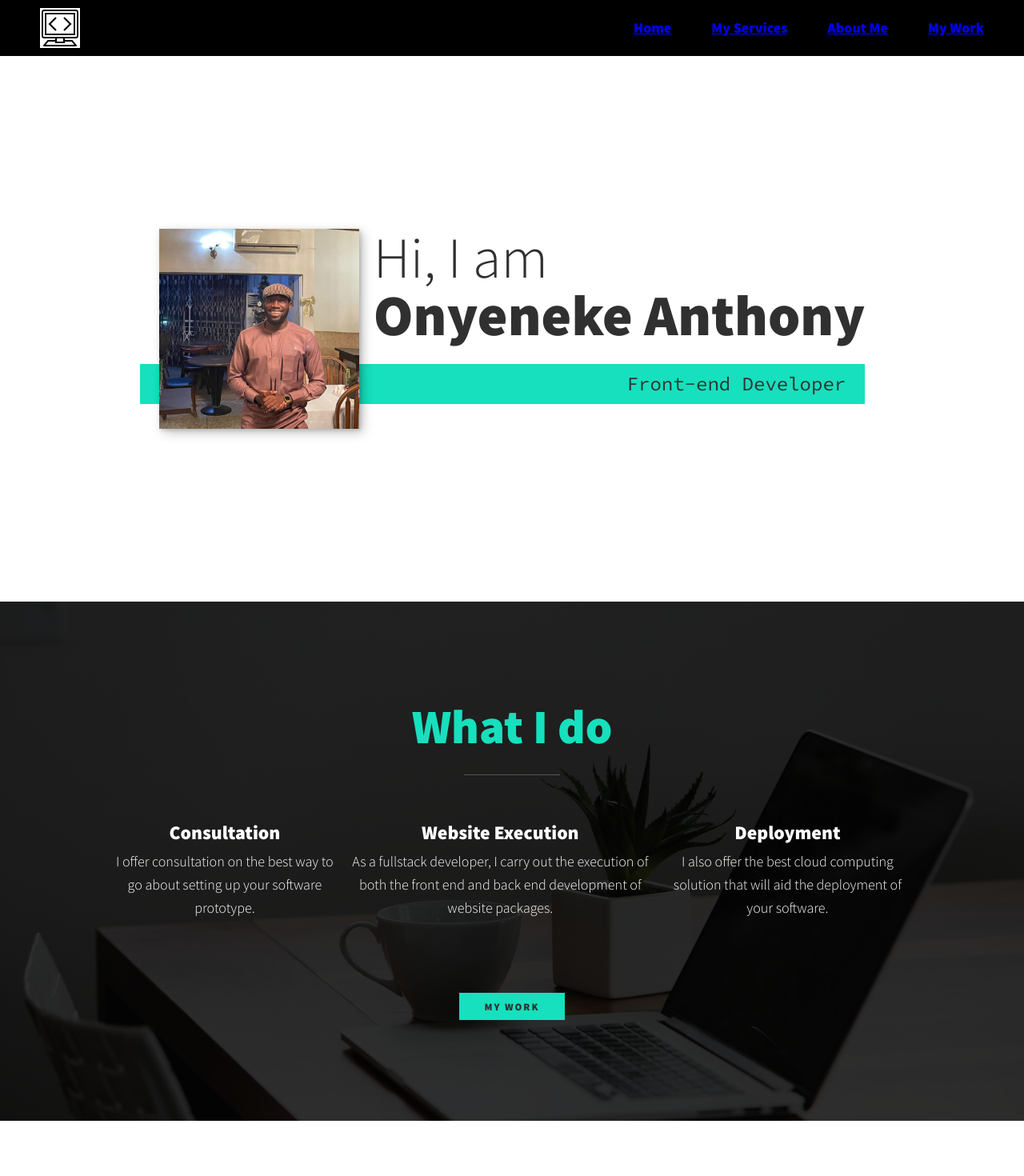
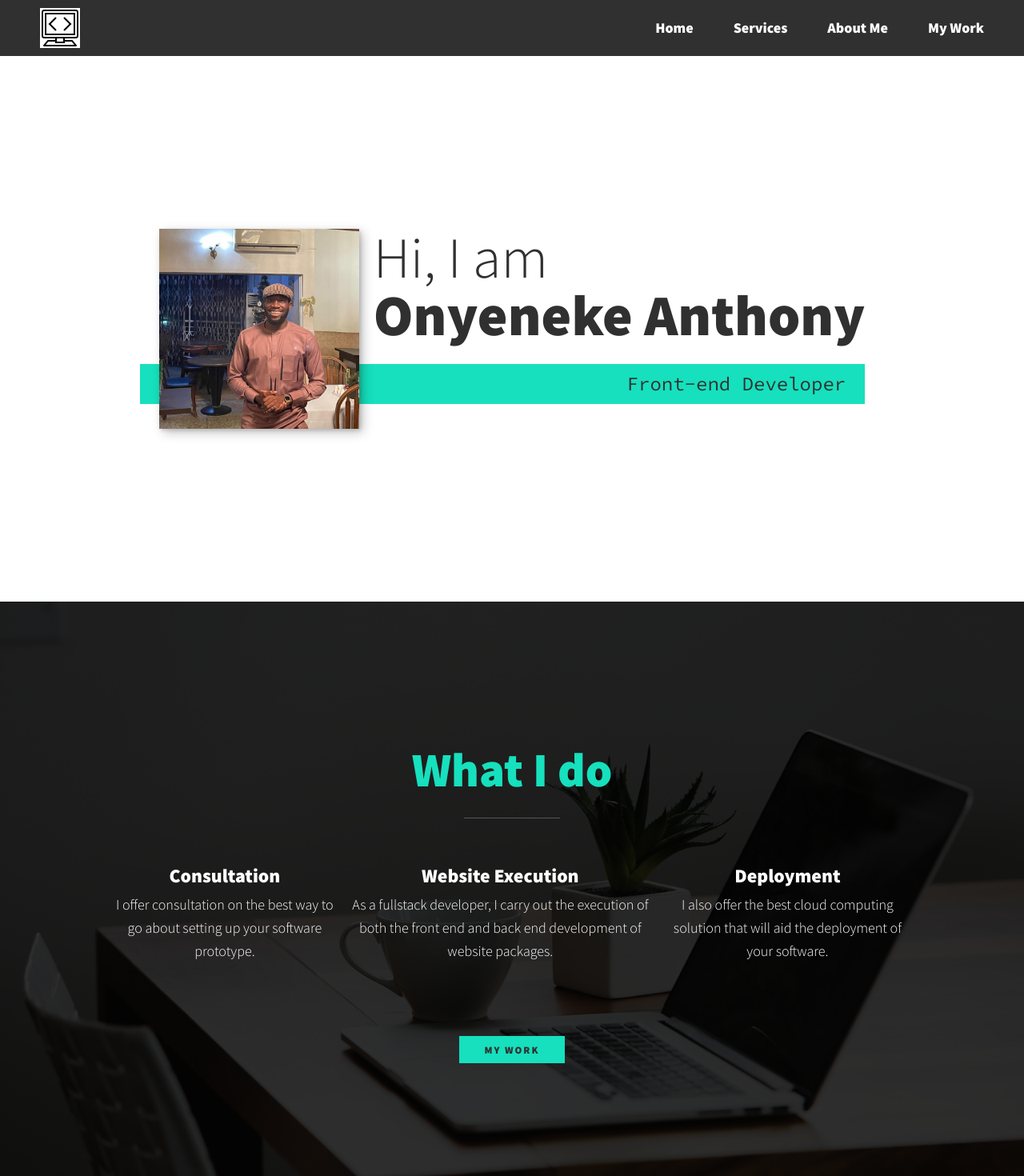
Before and after one commit to Onyeneke-AC/react-portfolio, a React (Vite) app: page /home in a window 1280 px wide. Shown: the top 1470 px of the page at 80% size. Built offline with nearby package versions, Linux system fonts and the light colour scheme.

Commit message:
Styling the mainnav links

```diff
--- a/src/components/AboutMe.jsx
+++ b/src/components/AboutMe.jsx
@@ -5,7 +5,7 @@ import Heading from "../atoms/Heading";
 const StyledAboutMe = styled.section`
   max-width: 1000px;
   margin: 0 auto;
-  padding: 7em 5em;
+  padding: 10em 5em;
 
   @media (min-width: 600px) {
     display: grid;
--- a/src/components/MainNav.jsx
+++ b/src/components/MainNav.jsx
@@ -1,5 +1,5 @@
 import { useEffect } from "react";
-import { Link, useLocation } from "react-router-dom";
+import { Link, NavLink, useLocation } from "react-router-dom";
 import styled from "styled-components";
 
 const StyledNav = styled.nav`
@@ -12,6 +12,11 @@ const StyledList = styled.ul`
   gap: 50px;
   align-items: center;
   list-style: none;
+`;
+
+const StyledNavLink = styled(NavLink)`
+  text-decoration: none;
+  color: var(--clr-light);
 `;
 
 function MainNav() {
@@ -32,24 +37,16 @@ function MainNav() {
     <StyledNav>
       <StyledList>
         <li class="nav__item">
-          <Link to="#home" class="nav__link">
-            Home
-          </Link>
+          <StyledNavLink to="#home">Home</StyledNavLink>
         </li>
         <li class="nav__item">
-          <Link to="#services" class="nav__link">
-            My Services
-          </Link>
+          <StyledNavLink to="#services">Services</StyledNavLink>
         </li>
         <li class="nav__item">
-          <Link to="#about" class="nav__link">
-            About Me
-          </Link>
+          <StyledNavLink to="#about">About Me</StyledNavLink>
         </li>
         <li class="nav__item">
-          <Link to="#work" class="nav__link">
-            My Work
-          </Link>
+          <StyledNavLink to="#work">My Work</StyledNavLink>
         </li>
       </StyledList>
     </StyledNav>
--- a/src/components/MyServices.jsx
+++ b/src/components/MyServices.jsx
@@ -9,7 +9,7 @@ const StyledMyServices = styled.section`
   background-blend-mode: multiply;
   color: var(--clr-light);
   text-align: center;
-  padding: 7em 5em;
+  padding: 10em 5em;
 `;
 
 const Services = styled.div`
--- a/src/components/Navbar.jsx
+++ b/src/components/Navbar.jsx
@@ -12,7 +12,7 @@ const StyledHeader = styled.header`
   position: sticky;
   top: 0;
   gap: 500px;
-  background-color: #000;
+  background-color: var(--clr-dark);
   z-index: 1000;
 `;
 
```
